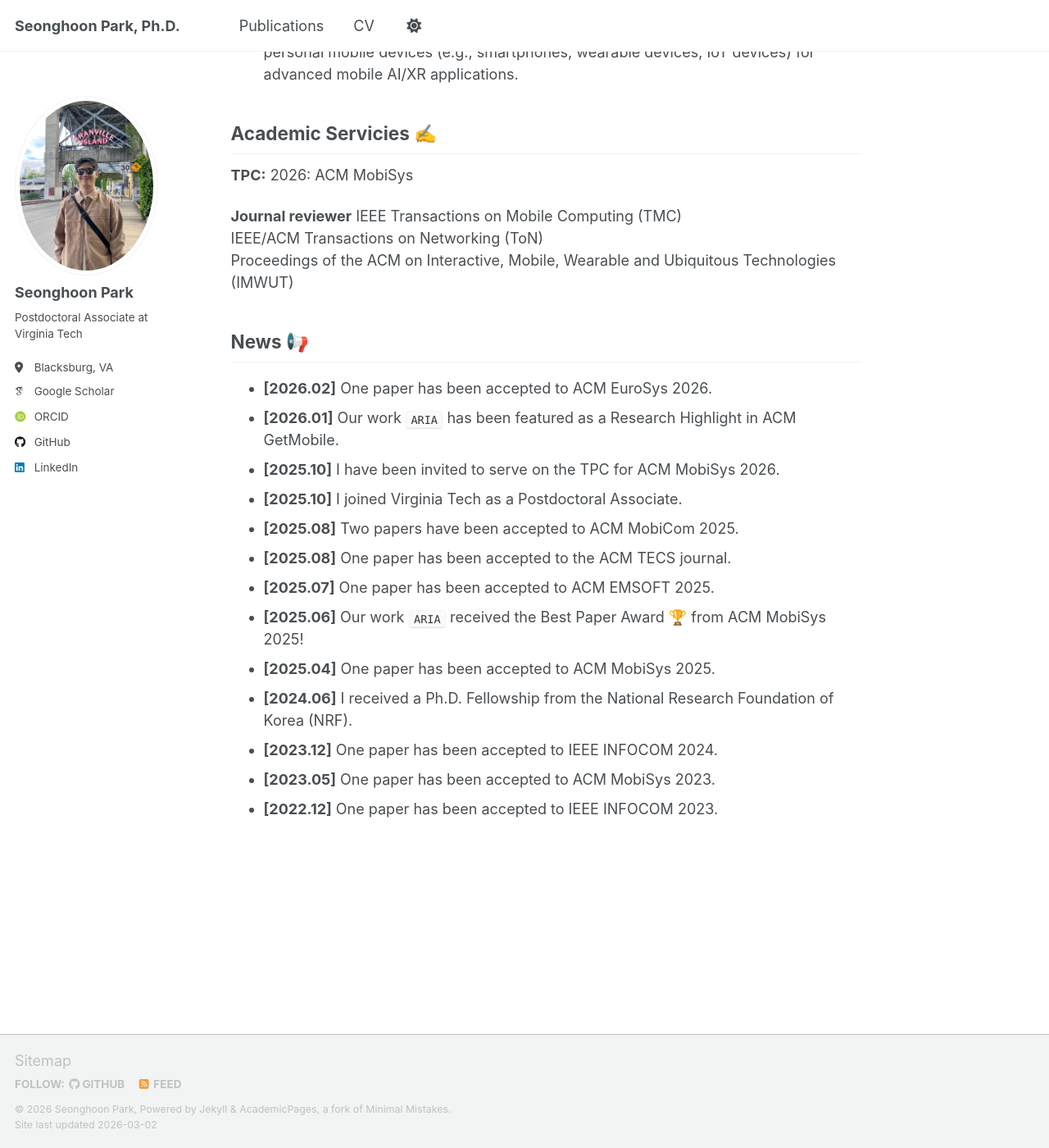
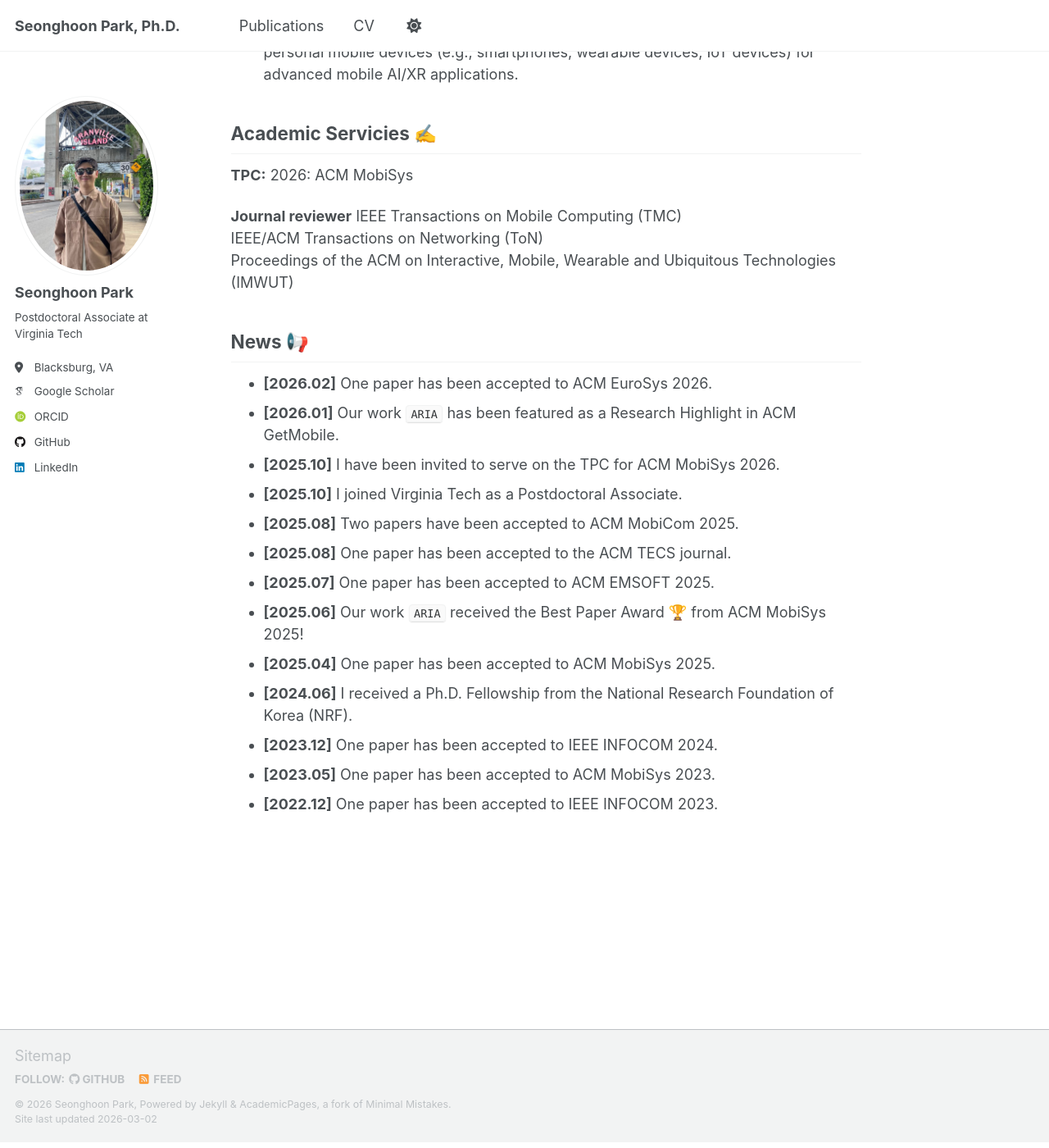
Before and after one commit to iamseonghoon/iamseonghoon.github.io, a Jekyll site: the page built from _pages/about.md, in a window 1280 px wide and 1400 px high, scrolled down 915 px. Shown: the whole window at 82% size. Built offline with Jekyll 4.4.1, drawn with Linux system fonts in a browser that asks for light colours; some web fonts are replaced; a script that is not in the unit is left out.

Commit message:
update _page.scss

```diff
--- a/_sass/layout/_page.scss
+++ b/_sass/layout/_page.scss
@@ -105,6 +105,10 @@
   blockquote + .small {
     margin-top: -1.5em;
     padding-left: 1.25rem;
+  }
+
+  ul {
+    margin-top: 0em;   // 기본보다 줄이기
   }
 }
 
```
